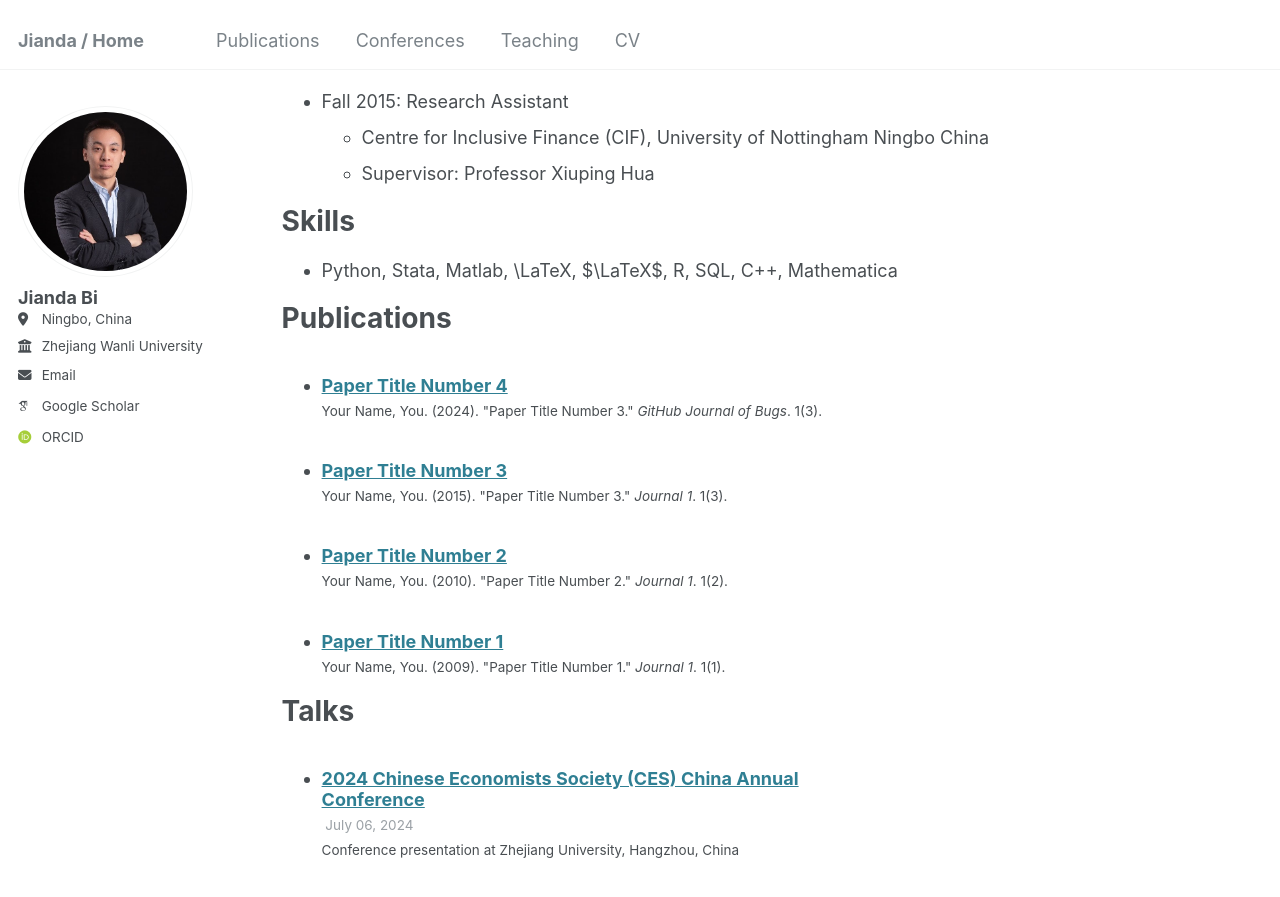
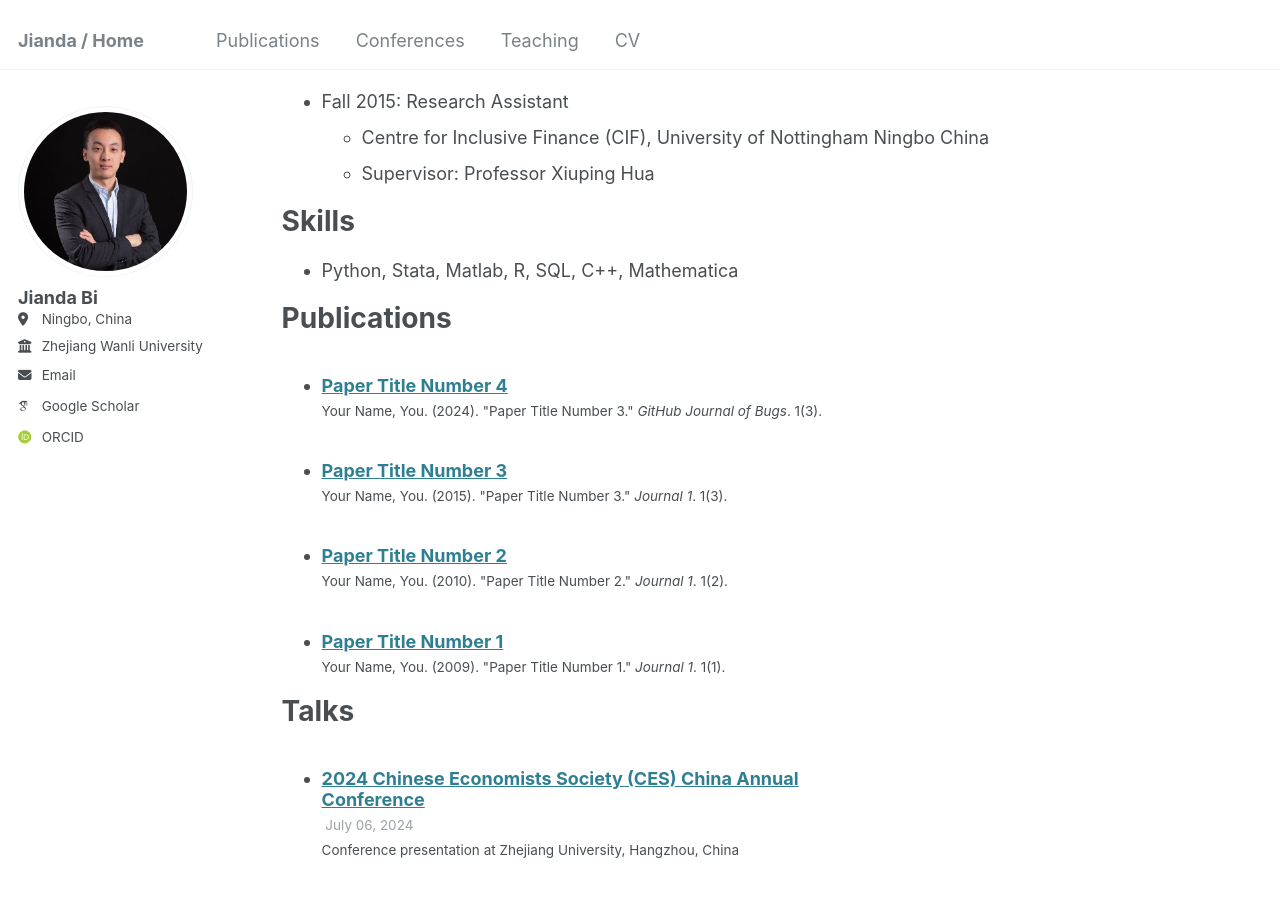
Before and after one commit to JiandaBi/Jianda.github.io, a Jekyll site: the page built from _pages/cv.md, in a window 1280 px wide and 900 px high, scrolled down 335 px. Shown: the top 897 px of the window. Built offline with Jekyll 4.4.1, drawn with Linux system fonts in a browser that asks for light colours; some web fonts are replaced.

Commit message:
Update cv.md

```diff
--- a/_pages/cv.md
+++ b/_pages/cv.md
@@ -35,7 +35,7 @@ Work experience
 
 Skills
 ======
-* Python, Stata, Matlab,  \LaTeX,   $\LaTeX$, R, SQL,  C++, Mathematica
+* Python, Stata, Matlab, R, SQL, C++, Mathematica
 
 Publications
 ======
```
